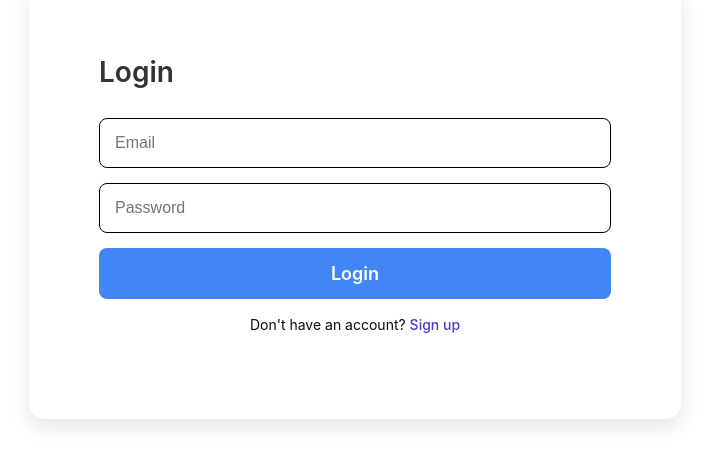
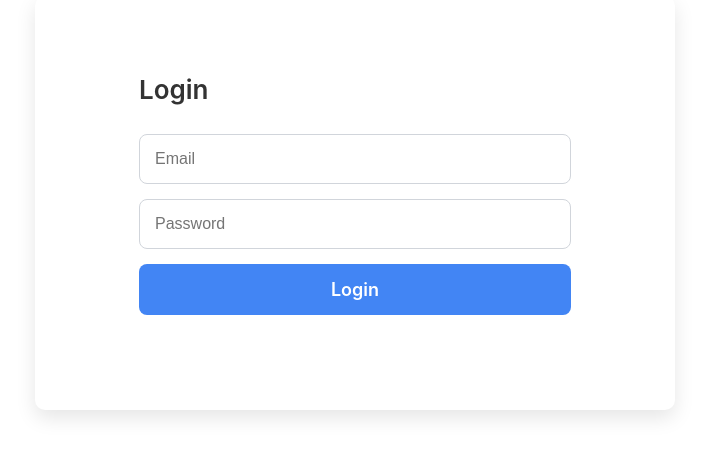
Before and after one commit to JAPH254/Heaviety-Pro, a React (Vite) app in the folder frontend/: page / in a window 1280 px wide. Shown: the part 197-662 px from the top of the page, without its empty margins (285-994 px from the left). Built offline with nearby package versions, Linux system fonts and the light colour scheme.

Commit message:
feat:alignement improved

```diff
--- a/frontend/src/pages/Login.jsx
+++ b/frontend/src/pages/Login.jsx
@@ -55,7 +55,7 @@ const Login = () => {
 
                 {error && <span className="error-message">{error}</span>}
 
-                <p>Don&apos;t have an account? <a href="/signup">Sign up</a></p>
+
 
             </form>
         </div>
--- a/frontend/src/pages/Login.scss
+++ b/frontend/src/pages/Login.scss
@@ -1,52 +1,57 @@
 .login-form {
   background-color: #ffffff;
-  padding: 50px;
-  border-radius: 15px;
+  padding: 60px;
+  border-radius: 10px;
   box-shadow: 0 8px 20px rgba(0, 0, 0, 0.1);
-  width: 90vw;
-  max-width: 400px;
-  transition: box-shadow 0.3s ease;
+  width: 95vw;
+  max-width: 500px;
   text-align: center;
+  margin: 0 auto;
   position: relative;
+  box-sizing: border-box;
 
-  &:hover {
-    box-shadow: 0 12px 24px rgba(0, 0, 0, 0.15);
+  .close-button {
+    position: absolute;
+    top: 15px;
+    right: 20px;
+    font-size: 18px;
+    cursor: pointer;
+    border: none;
+    background: none;
   }
 
   h1 {
-    font-size: 28px;
+    font-size: 26px;
     margin-bottom: 30px;
-    text-align: left;
-    width: 100%;
     color: #333;
     font-weight: 600;
-    margin: 0 auto 30px auto;
+    width: 90%;
+    margin: 0 auto 30px;
+    text-align: left;
   }
 
-  /* Adjust input and button to be the same length */
   input, button {
     display: block;
     margin: 15px auto;
-    width: 100%;
+    width: 90%;
     padding: 15px;
     border-radius: 8px;
     font-size: 16px;
     transition: all 0.3s ease;
     box-sizing: border-box;
+    text-align: left;
   }
 
-  /* Styling specifically for inputs */
   input {
-    border: 1px solid black;
+    border: 1px solid #d1d5db;
     background-color: white;
 
     &:focus {
-      border-color: rgb(22, 21, 21);
+      border-color: #3b82f6;
       outline: none;
     }
   }
 
-  /* Styling specifically for buttons */
   button {
     background-color: #4285f4;
     color: white;
@@ -55,11 +60,11 @@
     font-weight: 600;
     cursor: pointer;
     transition: background-color 0.3s ease;
+    text-align: center;
 
     &:hover {
       background-color: #357ae8;
     }
-
   }
 
   .error-message {
@@ -67,36 +72,18 @@
     font-size: 14px;
     margin-bottom: 10px;
     text-align: left;
-    width: 100%;
-
-  }
-
-  p {
-    margin-top: 15px;
-    font-size: 14px;
-    color: #0f0a0a;
-
-    a {
-      color: #463ccd;
-      text-decoration: none;
-      font-weight: 500;
-      transition: color 0.3s ease;
-
-      &:hover {
-        color: #357ae8;
-      }
-    }
+    width: 90%; /* Match width */
   }
 
   @media (min-width: 768px) {
-    width: 60vw;
-    max-width: 500px;
-    padding: 60px;
+    width: 65vw;
+    max-width: 600px;
+    padding: 70px;
   }
 
   @media (min-width: 1024px) {
-    width: 40vw;
-    max-width: 600px;
-    padding: 70px;
+    width: 50vw;
+    max-width: 650px;
+    padding: 80px;
   }
 }
```
